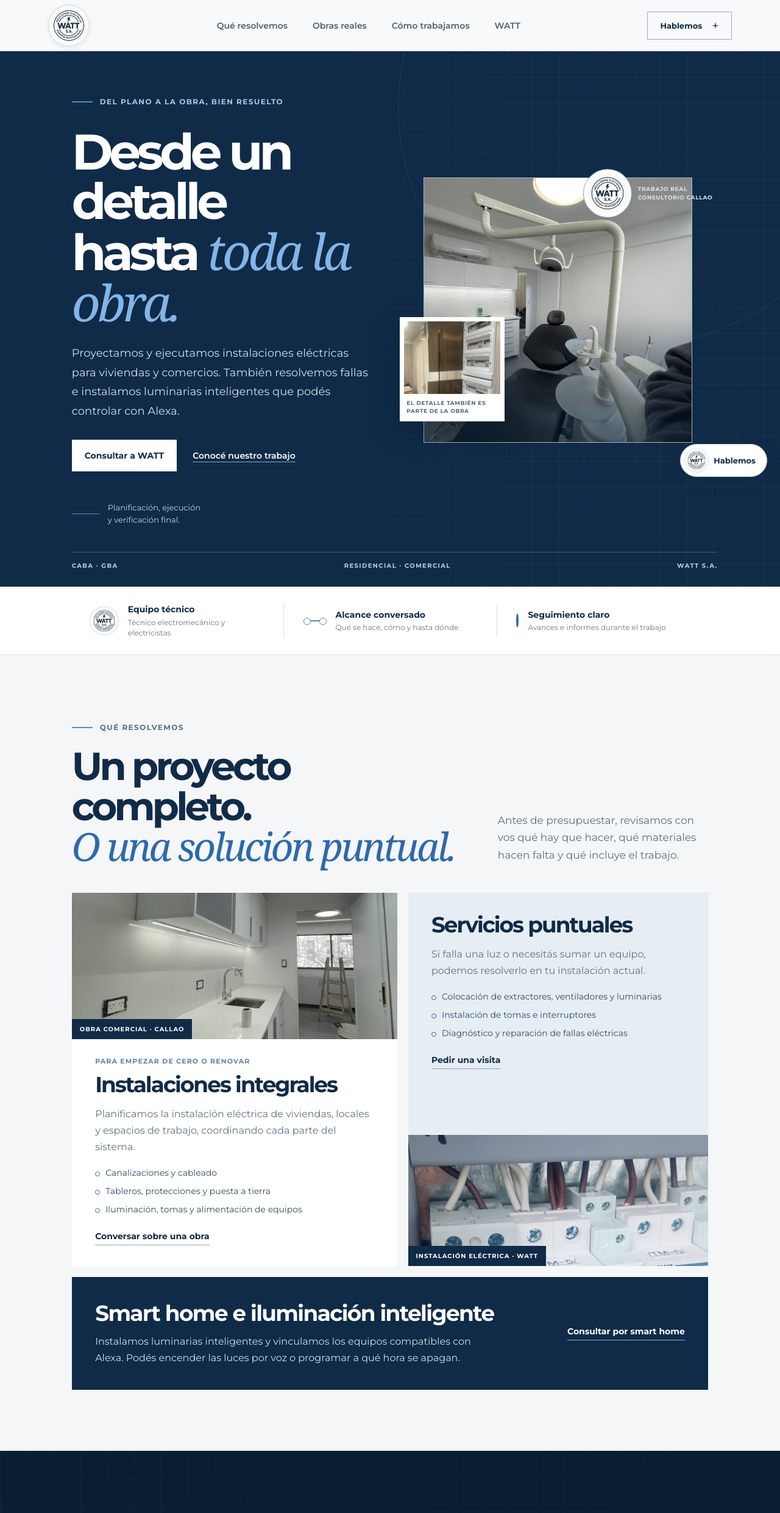
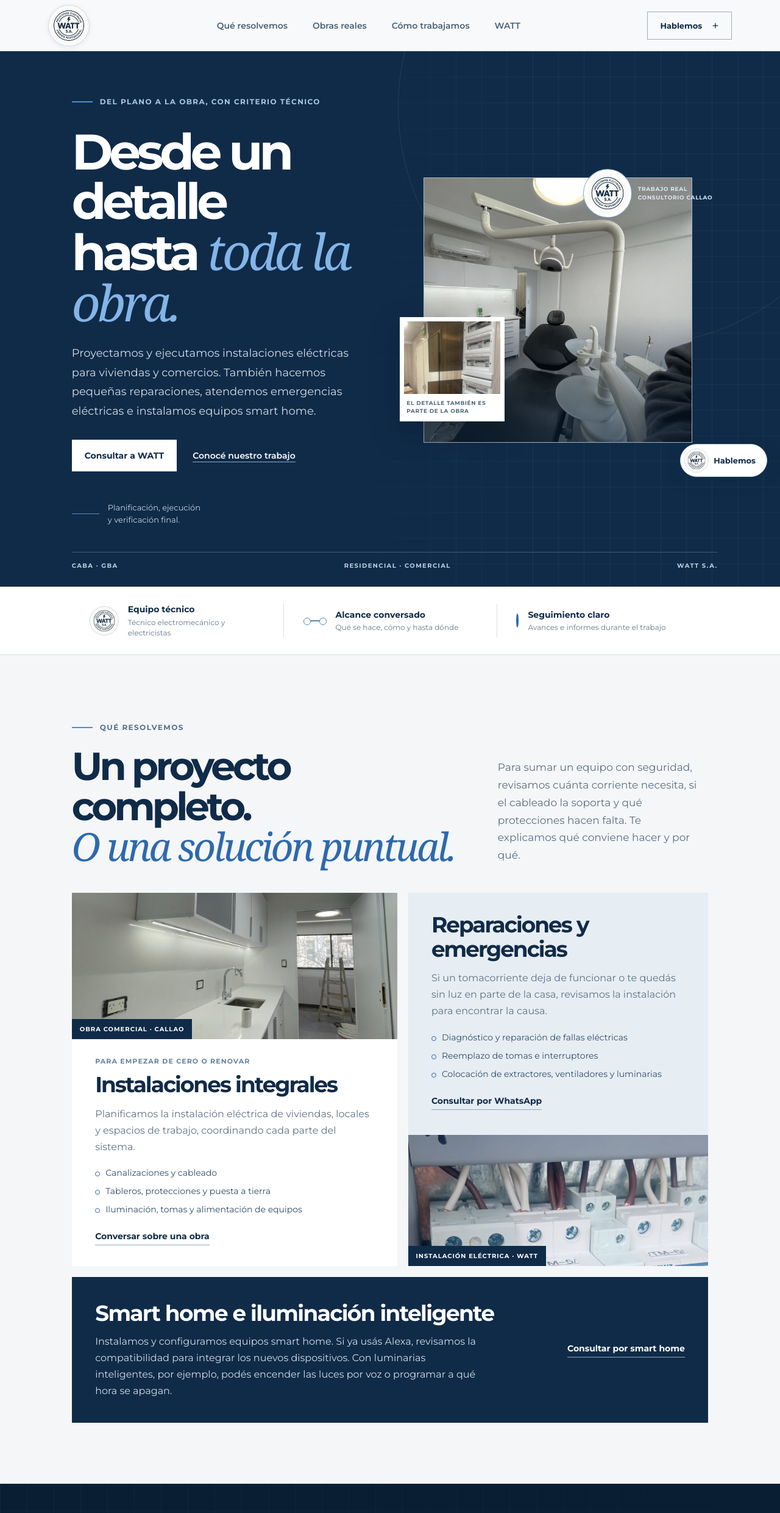
Before and after one commit to ooslopeztolosa-spec/wattelectricidad, a plain HTML site: page index.html in a window 1280 px wide. Shown: the top 2481 px of the page at 61% size. Drawn offline with Linux system fonts and the light colour scheme.

Commit message:
Aclara la atención de emergencias, los equipos smart home y el criterio de seguridad

```diff
--- a/index.html
+++ b/index.html
@@ -4,7 +4,7 @@
   <meta charset="utf-8" />
   <meta name="viewport" content="width=device-width, initial-scale=1" />
   <meta name="theme-color" content="#102b48" />
-  <meta name="description" content="Instalaciones eléctricas, reparaciones e iluminación inteligente con Alexa para viviendas y comercios. Conocé las obras de WATT y consultá por WhatsApp." />
+  <meta name="description" content="Instalaciones eléctricas para viviendas y comercios, pequeñas reparaciones, emergencias y equipos smart home. Consultá a WATT por WhatsApp." />
   <title>WATT — Electricidad bien pensada</title>
   <link rel="preconnect" href="https://fonts.googleapis.com" />
   <link rel="preconnect" href="https://fonts.gstatic.com" crossorigin />
@@ -28,9 +28,9 @@
   <main>
     <section class="hero" id="inicio">
       <div class="hero-copy">
-        <p class="eyebrow"><span class="eyebrow-rule"></span> DEL PLANO A LA OBRA, BIEN RESUELTO</p>
+        <p class="eyebrow"><span class="eyebrow-rule"></span> DEL PLANO A LA OBRA, CON CRITERIO TÉCNICO</p>
         <h1>Desde un detalle<br />hasta <em>toda la obra.</em></h1>
-        <p class="hero-intro">Proyectamos y ejecutamos instalaciones eléctricas para viviendas y comercios. También resolvemos fallas e instalamos luminarias inteligentes que podés controlar con Alexa.</p>
+        <p class="hero-intro">Proyectamos y ejecutamos instalaciones eléctricas para viviendas y comercios. También hacemos pequeñas reparaciones, atendemos emergencias eléctricas e instalamos equipos smart home.</p>
         <div class="hero-actions">
           <a class="button button-light" href="#contacto">Consultar a WATT</a>
           <a class="quiet-link" href="#obras">Conocé nuestro trabajo</a>
@@ -54,7 +54,7 @@
     <section class="services-section" id="servicios">
       <div class="section-heading">
         <div><p class="eyebrow eyebrow-dark"><span class="eyebrow-rule"></span> QUÉ RESOLVEMOS</p><h2>Un proyecto completo.<br /><em>O una solución puntual.</em></h2></div>
-        <p class="section-lead">Antes de presupuestar, revisamos con vos qué hay que hacer, qué materiales hacen falta y qué incluye el trabajo.</p>
+        <p class="section-lead">Para sumar un equipo con seguridad, revisamos cuánta corriente necesita, si el cableado la soporta y qué protecciones hacen falta. Te explicamos qué conviene hacer y por qué.</p>
       </div>
       <div class="service-paths">
         <article class="service-path service-path-major">
@@ -62,14 +62,14 @@
           <div class="service-path-copy"><p class="service-overline">PARA EMPEZAR DE CERO O RENOVAR</p><h3>Instalaciones integrales</h3><p>Planificamos la instalación eléctrica de viviendas, locales y espacios de trabajo, coordinando cada parte del sistema.</p><ul><li>Canalizaciones y cableado</li><li>Tableros, protecciones y puesta a tierra</li><li>Iluminación, tomas y alimentación de equipos</li></ul><a class="underlined-link" href="#contacto">Conversar sobre una obra</a></div>
         </article>
         <article class="service-path service-path-small">
-          <div class="service-path-copy"><h3>Servicios puntuales</h3><p>Si falla una luz o necesitás sumar un equipo, podemos resolverlo en tu instalación actual.</p><ul><li>Colocación de extractores, ventiladores y luminarias</li><li>Instalación de tomas e interruptores</li><li>Diagnóstico y reparación de fallas eléctricas</li></ul><a class="underlined-link" href="#contacto">Pedir una visita</a></div>
+          <div class="service-path-copy"><h3>Reparaciones y emergencias</h3><p>Si un tomacorriente deja de funcionar o te quedás sin luz en parte de la casa, revisamos la instalación para encontrar la causa.</p><ul><li>Diagnóstico y reparación de fallas eléctricas</li><li>Reemplazo de tomas e interruptores</li><li>Colocación de extractores, ventiladores y luminarias</li></ul><a class="underlined-link" href="https://wa.me/5491178248881" target="_blank" rel="noreferrer">Consultar por WhatsApp</a></div>
           <div class="service-photo service-photo-detail"><img src="assets/balneario.jpg" alt="Detalle de un tablero eléctrico de una obra de WATT" loading="lazy" /><span class="photo-label">INSTALACIÓN ELÉCTRICA · WATT</span></div>
         </article>
       </div>
       <article class="smart-home" aria-labelledby="smart-home-title">
         <div>
           <h3 id="smart-home-title">Smart home e iluminación inteligente</h3>
-          <p>Instalamos luminarias inteligentes y vinculamos los equipos compatibles con Alexa. Podés encender las luces por voz o programar a qué hora se apagan.</p>
+          <p>Instalamos y configuramos equipos smart home. Si ya usás Alexa, revisamos la compatibilidad para integrar los nuevos dispositivos. Con luminarias inteligentes, por ejemplo, podés encender las luces por voz o programar a qué hora se apagan.</p>
         </div>
         <a class="underlined-link" id="smart-home-contact" href="#chat">Consultar por smart home</a>
       </article>
@@ -139,8 +139,8 @@
     <div class="dialog-contact"><span>¿Buscás resolver un trabajo parecido?</span><a class="button button-dark" href="#contacto">Hablemos de tu proyecto</a></div>
   </dialog>
 
-  <footer class="site-footer"><a class="footer-brand" href="#inicio" aria-label="WATT, inicio"><img src="assets/watt-logo-real.png" alt="WATT Soluciones Eléctricas" /></a><p>Instalaciones pensadas.<br />Trabajo bien resuelto.</p><span class="footer-legal">© 2026 WATT S.A.</span></footer>
+  <footer class="site-footer"><a class="footer-brand" href="#inicio" aria-label="WATT, inicio"><img src="assets/watt-logo-real.png" alt="WATT Soluciones Eléctricas" /></a><p>Instalaciones eléctricas<br />para viviendas y comercios.</p><span class="footer-legal">© 2026 WATT S.A.</span></footer>
   <a class="floating-whatsapp" href="#contacto" aria-label="Ir a contacto"><span class="floating-seal"><img src="assets/watt-logo-real.png" alt="" /></span><span>Hablemos</span></a>
-  <script src="script.js?v=20261121-3"></script>
+  <script src="script.js?v=20261121-4"></script>
 </body>
 </html>
--- a/script.js
+++ b/script.js
@@ -15,8 +15,8 @@ const flow = [
   },
   {
     key: "domotica",
-    prompt: "¿Qué te gustaría hacer con la iluminación?",
-    choices: ["Instalar luminarias inteligentes", "Conectar mis luces con Alexa", "Programar horarios", "Busco asesoramiento"]
+    prompt: "¿En qué te podemos ayudar con tu smart home?",
+    choices: ["Instalar un equipo smart home", "Instalar luminarias inteligentes", "Integrar mis equipos con Alexa", "Programar horarios", "Busco asesoramiento"]
   },
   {
     key: "espacio",
```
